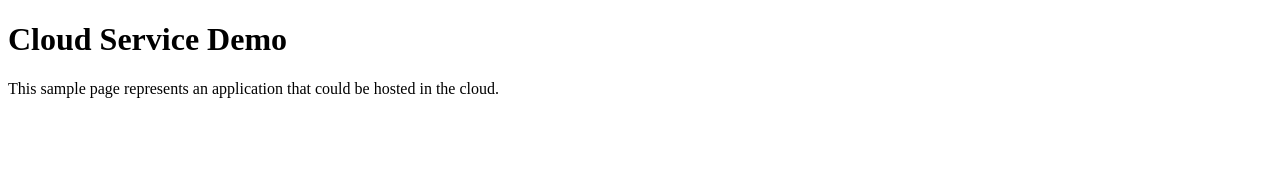
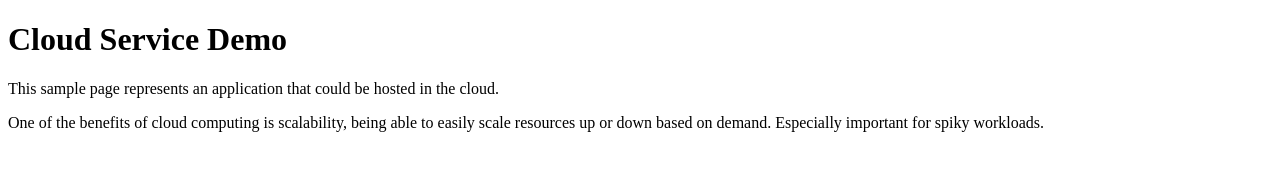
Before and after one commit to NataliaHoffmann/cloud-service-demo, a plain HTML site: page index.html in a window 1280 px wide. Drawn offline with Linux system fonts and the light colour scheme.

Commit message:
Describe a cloud computing benefit

```diff
--- a/index.html
+++ b/index.html
@@ -6,5 +6,6 @@
     <body>
         <h1>Cloud Service Demo</h1>
         <p>This sample page represents an application that could be hosted in the cloud.</p>
+        <p>One of the benefits of cloud computing is scalability, being able to easily scale resources up or down based on demand. Especially important for spiky workloads.</p>
     </body>
 </html>
```
